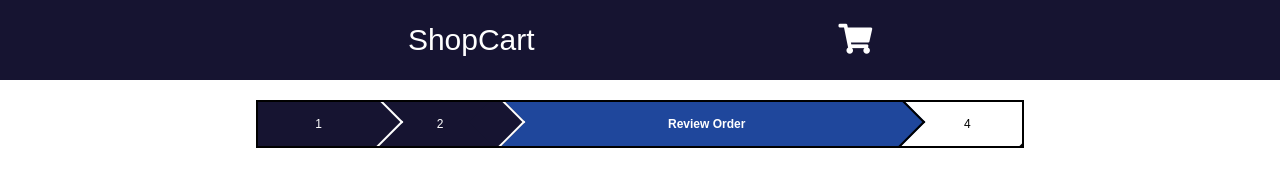
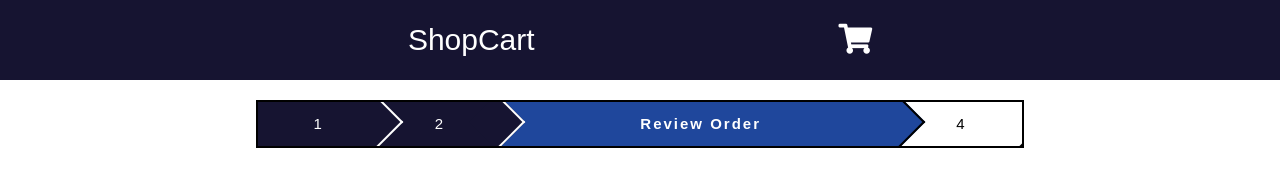
Before and after one commit to saeddaoud/shop-cart, a React (Create React App) app in the folder frontend/: page /review in a window 1280 px wide. Shown: the top 176 px of the page. Built offline with nearby package versions, Linux system fonts and the light colour scheme.

Commit message:
fixed the font size inside the step progress bar for tablet-size and larger for deploy 5

```diff
--- a/frontend/src/index.css
+++ b/frontend/src/index.css
@@ -236,6 +236,7 @@ a {
   margin: 2rem 0;
   overflow: hidden;
   table-layout: fixed;
+  font-size: 1.2rem;
 }
 
 .display-table > div {
@@ -246,7 +247,7 @@ a {
   position: relative;
   text-align: center;
   line-height: 20px;
-  font-size: 1.2rem;
+  /* font-size: 1.2rem; */
 }
 
 .display-table .completed {
@@ -272,7 +273,7 @@ a {
 } */
 
 .display-table > div:not(:first-child) > span {
-  margin-left: 1.2rem;
+  /* margin-left: 1.2rem; */
 }
 
 .display-table .active {
@@ -347,6 +348,8 @@ a {
   }
   .display-table {
     height: 40px;
+    font-size: 1.5rem;
+    letter-spacing: 2px;
   }
   .display-table > div {
     line-height: 40px;
```
